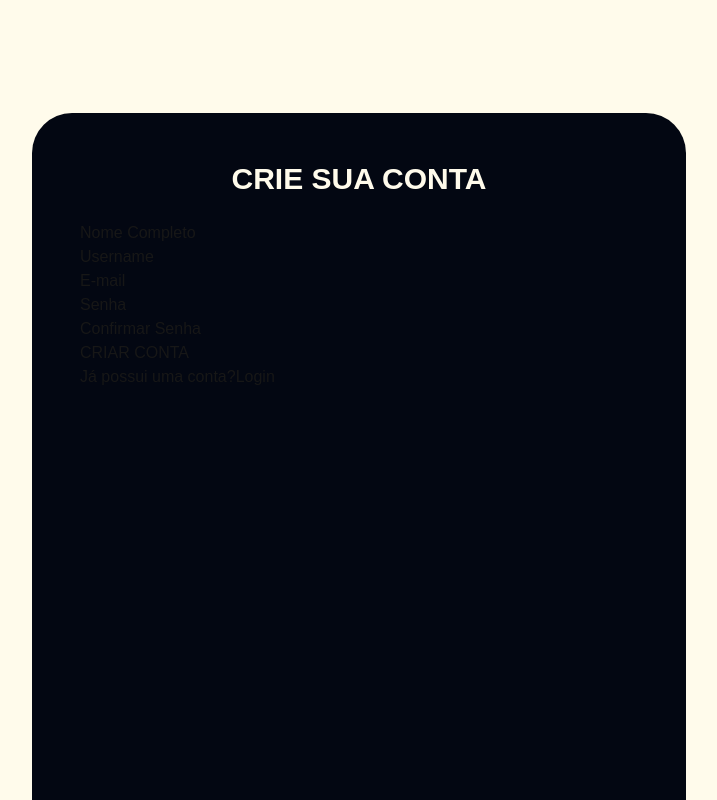
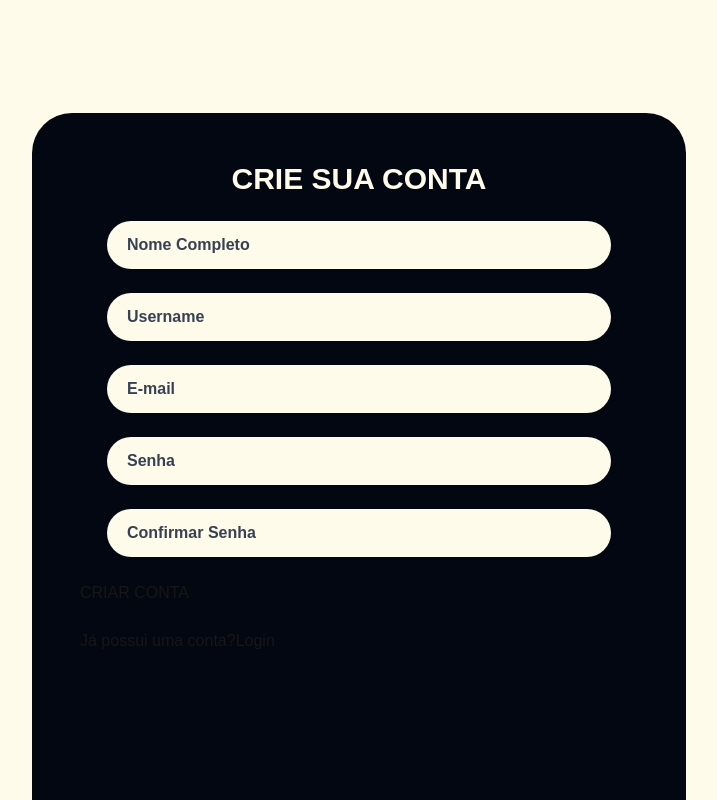
Before and after one commit to nicolemeirelles/cjr-frontend-PT-2026-2-grupo-2, a Next.js app: page /cadastro in a window 1280 px wide. Shown: the whole page, without its empty margins (118-835 px from the left). Built offline with nearby package versions, Linux system fonts and the light colour scheme.

Commit message:
feat: estilização provisoria do formulario de cadastro

```diff
--- a/app/cadastro/page.tsx
+++ b/app/cadastro/page.tsx
@@ -19,31 +19,46 @@ export default function Cadastro(){
                     CRIE SUA CONTA
                 </h1>
                 <form>
-                    <fieldset>
-                        <div>
-                            <label>Nome Completo</label>
-                            <input type="text" name = "nome" id="nome">
-                            </input>
+                    <fieldset className="flex flex-col gap-6">
+                        <div className="bg-amber-50 rounded-3xl w-[504px] h-[48px] mx-auto px-5 flex items-center">
+                            <input
+                            type="text"
+                            name="nome"
+                            id="nome"
+                            placeholder="Nome Completo"
+                            className="w-full bg-transparent outline-none text-gray-700 font-bold placeholder-gray-700"/>
                         </div>
-                        <div>
-                            <label>Username</label>
-                            <input type= "string" name="username" id="username">
-                            </input>
+                        <div className="bg-amber-50 rounded-3xl w-[504px] h-[48px] mx-auto px-5 flex items-center">
+                            <input
+                            type="string"
+                            name="username"
+                            id="username"
+                            placeholder="Username"
+                            className="w-full bg-transparent outline-none text-gray-700 font-bold placeholder-gray-700" />
                         </div>
-                        <div>
-                            <label>E-mail</label>
-                            <input type= "e-mail" name= "e-mail" id= "e-mail">
-                            </input>
+                        <div className="bg-amber-50 rounded-3xl w-[504px] h-[48px] mx-auto px-5 flex items-center">
+                            <input
+                            type="e-mail"
+                            name="e-mail"
+                            id="e-mail"
+                            placeholder="E-mail"
+                            className="w-full bg-transparent outline-none text-gray-700 font-bold placeholder-gray-700" />
                         </div>
-                        <div>
-                            <label>Senha</label>
-                            <input type= "password" name="senha" id= "senha">
-                            </input>
+                        <div className="bg-amber-50 rounded-3xl w-[504px] h-[48px] mx-auto px-5 flex items-center">
+                            <input
+                            type="password"
+                            name="senha"
+                            id="senha"
+                            placeholder="Senha"
+                            className="w-full bg-transparent outline-none text-gray-700 font-bold placeholder-gray-700" />
                         </div>
-                        <div>
-                            <label>Confirmar Senha</label>
-                             <input type= "password" name="senha" id= "senha">
-                            </input>
+                        <div className="bg-amber-50 rounded-3xl w-[504px] h-[48px] mx-auto px-5 flex items-center">
+                            <input
+                            type="password"
+                            name="senha"
+                            id="senha"
+                            placeholder="Confirmar Senha"
+                            className="w-full bg-transparent outline-none text-gray-700 font-bold placeholder-gray-700" />
                         </div>
                         <div>
                             <button type = "submit">CRIAR CONTA</button>
```
